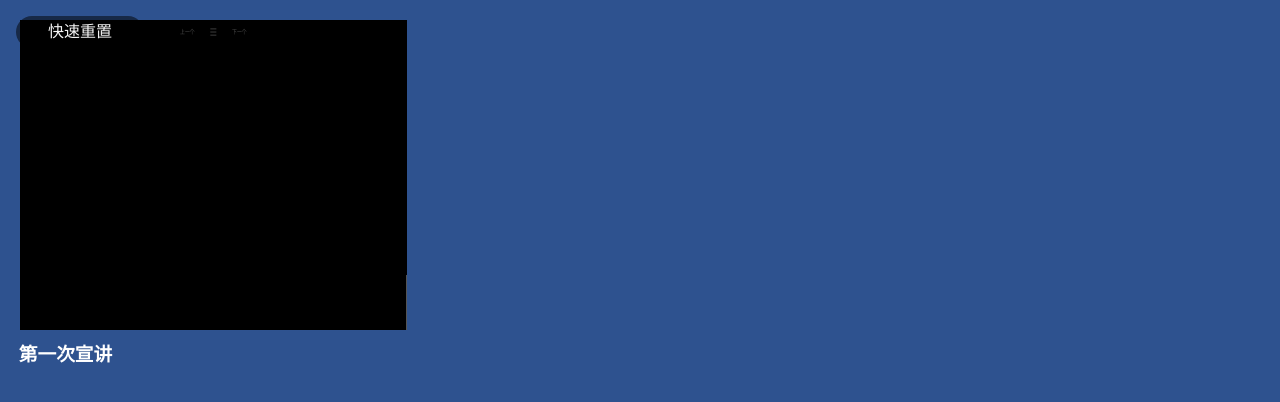
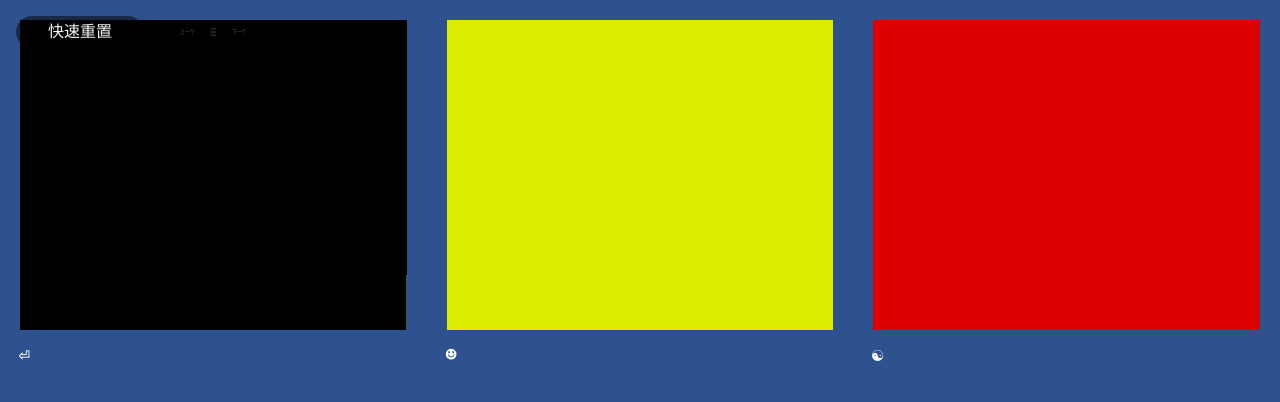
Before and after one commit to CaoYouXin/slides.caols.tech, a React (Create React App) app in the folder webapp/: page / in a window 1280 px wide. Shown: the top 402 px of the page. Built offline with nearby package versions, Linux system fonts and the light colour scheme.

Commit message:
animation finished

```diff
--- a/webapp/src/App.js
+++ b/webapp/src/App.js
@@ -22,7 +22,9 @@ class App extends Component {
           height: representing !== '' ? wrapperHeight : 'auto'
         }}>
           <div className="bug" onClick={(e) => this.bug()}>快速重置</div>
-          <PPT1 name="第一次宣讲" />
+          <PPT1 name="⏎" />
+          <PPT2 name="☻" />
+          <PPT3 name="☯" />
           <Thumbs />
         </div>
       </div>
--- a/webapp/src/ppt1/slide1/index.js
+++ b/webapp/src/ppt1/slide1/index.js
@@ -24,7 +24,7 @@ class PPT1Slide1Component extends Component {
     switch (no) {
       case 1:
         this.setState({ text: 'Hello World.', effect: true });
-        animationFinished();
+        setTimeout(animationFinished, 2000);
         break;
       case 2:
         this.setState({ text: '', effect: false });
```
